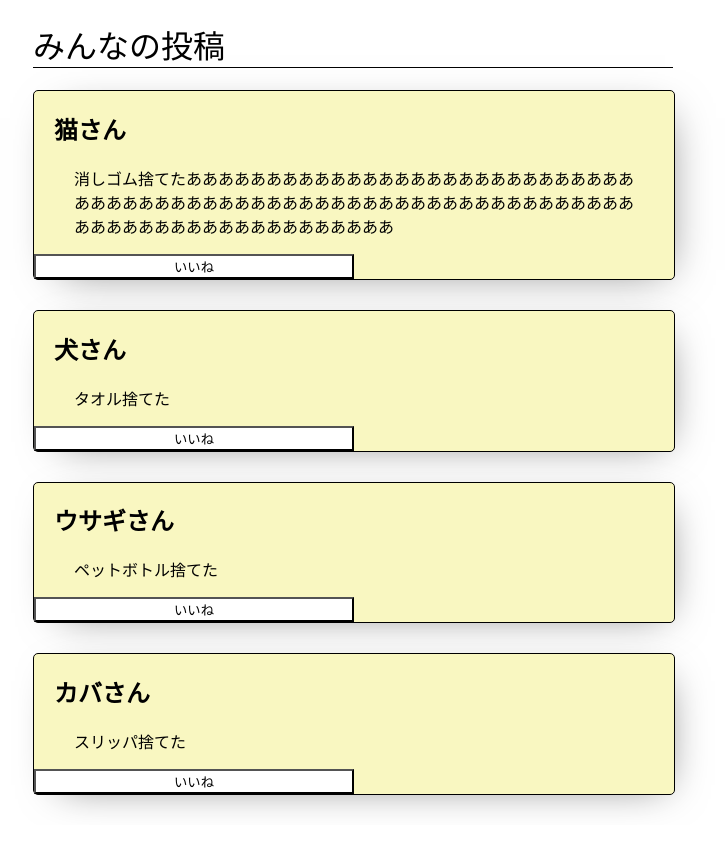
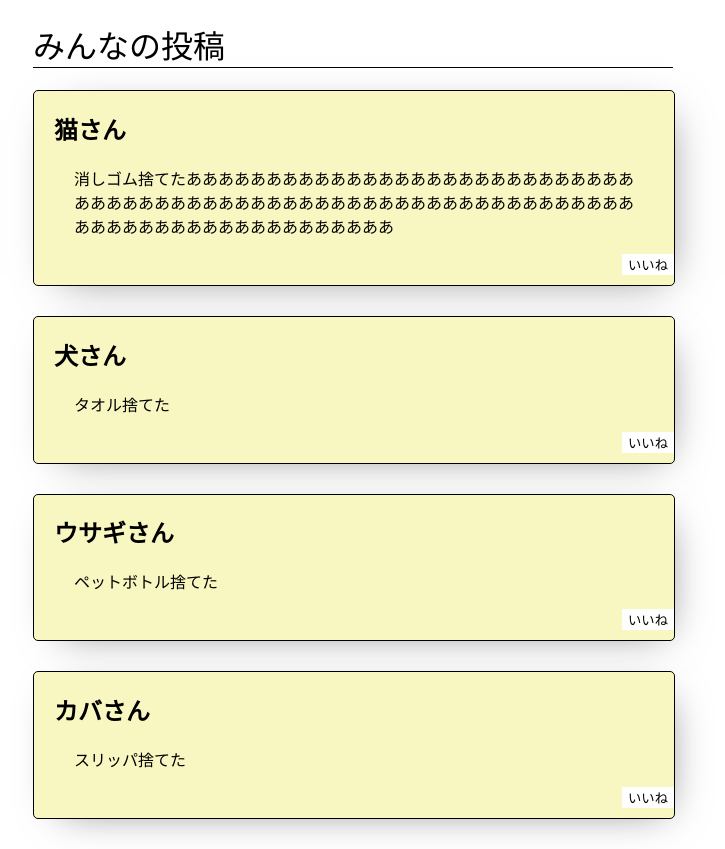
Before and after one commit to mimiyako3/58prac_WebApp, a React (Create React App) app in the folder frontend/: page / in a window 1280 px wide. Shown: the whole page, without its empty margins (287-1012 px from the left). Before the commit the page ends 825 px from the top, so only its background shows below. Built offline with nearby package versions, Linux system fonts and the light colour scheme; a web font is replaced by a local one.

Commit message:
いいねボタン右に寄せた

```diff
--- a/frontend/src/timeline/Like_button.css
+++ b/frontend/src/timeline/Like_button.css
@@ -1,8 +1,14 @@
-.btn {
-    width: 50%;
-    max-width: 1120px;
 
+  .button-container {
+    width: 100%;
+    text-align: right; /* ここで右寄せ */
+    margin-top: 10px;
+    margin-bottom: 10px;
 
+  }
+
+  .btn{
+    border: none;
   }
 
   .red {
--- a/frontend/src/timeline/Like_button.js
+++ b/frontend/src/timeline/Like_button.js
@@ -15,8 +15,10 @@ export default function Like_button() {
 
   return (
    <>
-    <button className = {liked ? "btn red" : "btn blue"}
+    <div className="button-container">
+      <button className = {liked ? "btn red" : "btn blue"}
       onClick = {() => {toggleLiked()}}>いいね</button>
+    </div>
    </>
   )
 }
--- a/frontend/src/timeline/Timeline.css
+++ b/frontend/src/timeline/Timeline.css
@@ -10,7 +10,6 @@
 .timeline-container {
     width: 50%; /*画面の90%の大きさ*/
     max-width: 1120px; /*最大でも1120*/
-    /* background-color: green; */
     margin: 0 auto; /*中央揃え */
     position: relative;
   }
```
Also changed, not shown: 1 other file (tests, documents, lock files or other folders).
